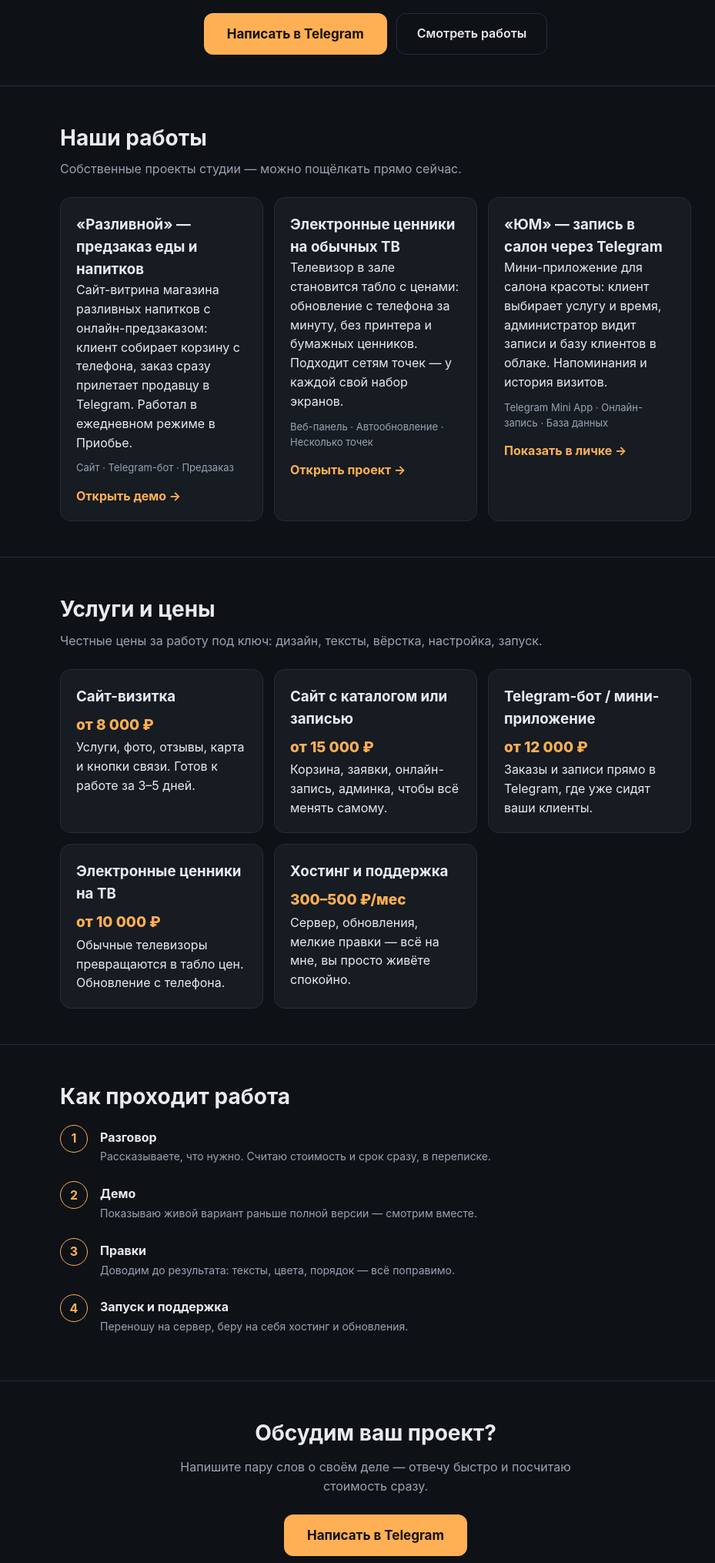
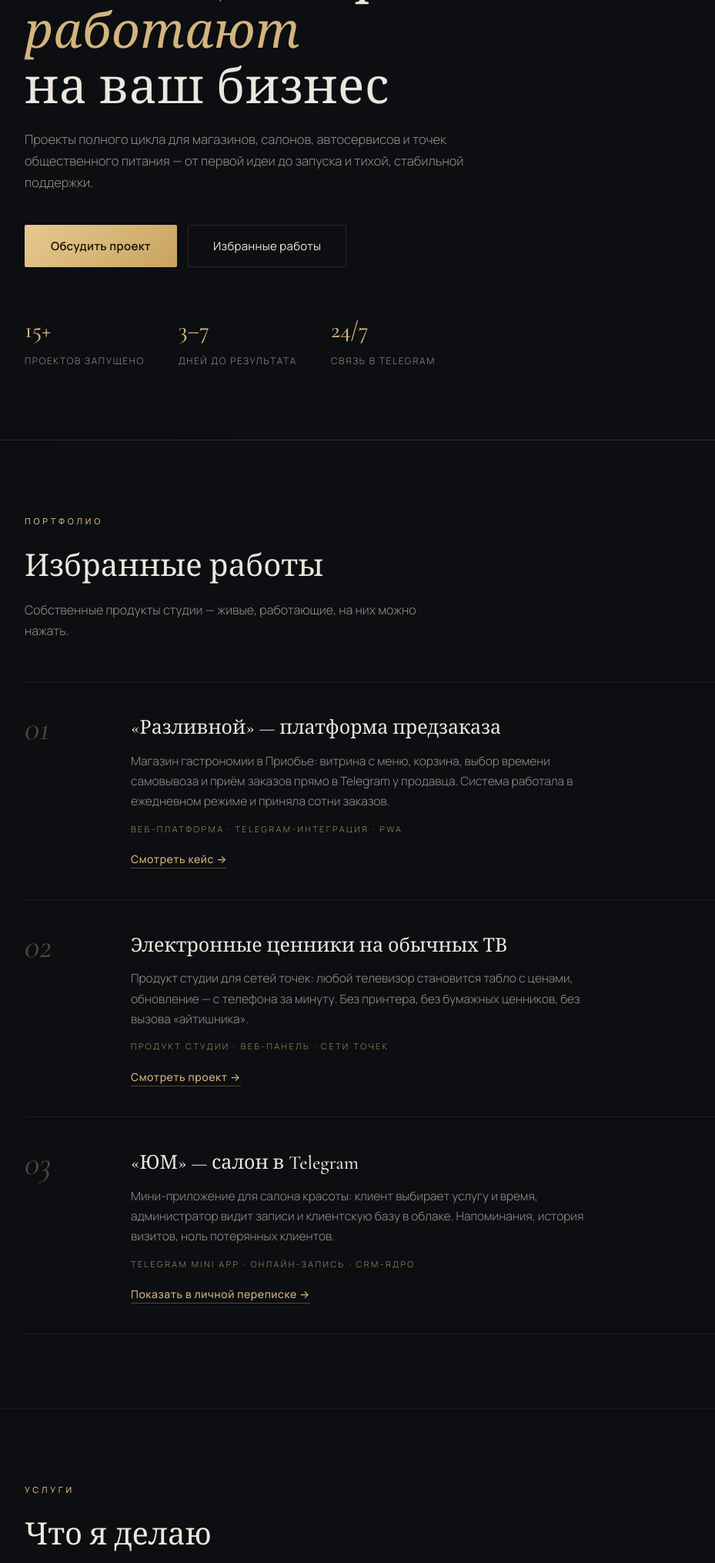
Before and after one commit to marsel-studio/marsel-studio.github.io, a plain HTML site: page index.html in a window 1280 px wide. Shown: the part 288-2318 px from the top of the page at 77% size, without its empty margins (152-1081 px from the left). Drawn offline with nearby package versions, Linux system fonts and the light colour scheme.

Commit message:
Premium redesign: serif typography, gold accents, case layout, services table, reveal animations

```diff
--- a/index.html
+++ b/index.html
@@ -3,120 +3,211 @@
 <head>
 <meta charset="UTF-8">
 <meta name="viewport" content="width=device-width, initial-scale=1.0">
-<title>Marsel Studio — сайты, боты и ценники для малого бизнеса</title>
-<meta name="description" content="Сайты-визитки, каталоги с онлайн-записью, Telegram-боты и электронные ценники на ТВ. Под ключ, с поддержкой. Работаем удалённо по всей России.">
+<title>Marsel Studio — цифровые продукты для бизнеса</title>
+<meta name="description" content="Веб-студия полного цикла: сайты, Telegram-приложения и цифровые табло для бизнеса. Личная работа автора, фиксированная стоимость, поддержка после запуска.">
+<link rel="preconnect" href="https://fonts.googleapis.com">
+<link rel="preconnect" href="https://fonts.gstatic.com" crossorigin>
+<link href="https://fonts.googleapis.com/css2?family=Cormorant+Garamond:ital,wght@0,400;0,500;0,600;1,400&family=Manrope:wght@300;400;500;600;700&display=swap" rel="stylesheet">
 <style>
-  :root { --bg:#0e1116; --card:#171b22; --line:#262d38; --txt:#e8eaf0; --mut:#9aa3b2; --acc:#ffb054; }
-  * { margin:0; padding:0; box-sizing:border-box; }
-  body { background:var(--bg); color:var(--txt); font-family:-apple-system,BlinkMacSystemFont,"Segoe UI",Roboto,Arial,sans-serif; line-height:1.55; }
-  .wrap { max-width:860px; margin:0 auto; padding:0 20px; }
-  header { padding:56px 0 40px; text-align:center; border-bottom:1px solid var(--line); }
-  .logo { font-size:14px; letter-spacing:3px; color:var(--acc); text-transform:uppercase; }
-  h1 { font-size:clamp(26px,5vw,40px); margin:14px 0 12px; line-height:1.2; }
-  .sub { color:var(--mut); font-size:17px; max-width:560px; margin:0 auto; }
-  .cta-row { margin-top:26px; display:flex; gap:12px; justify-content:center; flex-wrap:wrap; }
-  .btn { display:inline-block; background:var(--acc); color:#151005; font-weight:700; font-size:17px;
-         padding:14px 30px; border-radius:12px; text-decoration:none; }
-  .btn2 { display:inline-block; border:1px solid var(--line); color:var(--txt); font-weight:600; font-size:16px;
-          padding:13px 26px; border-radius:12px; text-decoration:none; }
-  h2 { font-size:clamp(20px,4vw,28px); margin:0 0 6px; }
-  .sec { padding:46px 0; border-bottom:1px solid var(--line); }
-  .lead { color:var(--mut); margin-bottom:24px; }
-  .grid { display:grid; grid-template-columns:repeat(auto-fit,minmax(240px,1fr)); gap:14px; }
-  .card { background:var(--card); border:1px solid var(--line); border-radius:14px; padding:20px; }
-  .price { color:var(--acc); font-weight:800; font-size:19px; margin:8px 0 2px; }
-  .tags { color:var(--mut); font-size:13px; margin:10px 0 14px; }
-  .demo { color:var(--acc); text-decoration:none; font-weight:700; }
-  .steps { counter-reset:s; }
-  .step { position:relative; padding:12px 0 12px 52px; }
-  .step::before { counter-increment:s; content:counter(s); position:absolute; left:0; top:8px;
-    width:34px; height:34px; border:1px solid var(--acc); color:var(--acc); border-radius:50%;
-    display:flex; align-items:center; justify-content:center; font-weight:700; }
-  .step b { display:block; font-size:16px; }
-  .step span { color:var(--mut); font-size:14px; }
-  .cta-box { text-align:center; padding:46px 0 10px; }
-  footer { color:var(--mut); font-size:13px; text-align:center; padding:26px 0 40px; }
-  @media (max-width:480px){ .cta-row{flex-direction:column;align-items:center} .btn,.btn2{width:100%;text-align:center} }
+  :root{
+    --bg:#0c0e11; --panel:#13161b; --line:rgba(211,180,126,.16); --line2:rgba(255,255,255,.06);
+    --gold:#d3b47e; --gold-dim:#a08c63; --txt:#ece7de; --mut:#97918a;
+    --serif:"Cormorant Garamond",Georgia,serif; --sans:"Manrope",-apple-system,"Segoe UI",Roboto,sans-serif;
+  }
+  *{margin:0;padding:0;box-sizing:border-box}
+  html{scroll-behavior:smooth}
+  body{background:var(--bg);color:var(--txt);font-family:var(--sans);font-weight:300;line-height:1.7;-webkit-font-smoothing:antialiased}
+  .wrap{max-width:960px;margin:0 auto;padding:0 24px}
+  .kicker{font-size:11px;letter-spacing:.34em;text-transform:uppercase;color:var(--gold);font-weight:500}
+  a{color:inherit}
+
+  /* ---------- header ---------- */
+  header{padding:110px 0 90px;border-bottom:1px solid var(--line);
+    background:radial-gradient(1200px 500px at 70% -10%,rgba(211,180,126,.07),transparent 60%)}
+  h1{font-family:var(--serif);font-weight:500;font-size:clamp(38px,6.4vw,64px);line-height:1.12;margin:22px 0 18px;letter-spacing:.01em}
+  h1 em{font-style:italic;color:var(--gold)}
+  .sub{max-width:590px;color:var(--mut);font-size:16.5px}
+  .cta-row{margin-top:40px;display:flex;gap:14px;flex-wrap:wrap;align-items:center}
+  .btn{display:inline-block;background:linear-gradient(135deg,#e6c88f,#c9a45f);color:#171207;font-weight:600;
+    font-size:15px;letter-spacing:.02em;padding:15px 34px;border-radius:2px;text-decoration:none;transition:.25s}
+  .btn:hover{filter:brightness(1.06)}
+  .btn-ghost{display:inline-block;border:1px solid var(--line);color:var(--txt);font-weight:400;font-size:15px;
+    padding:14px 32px;border-radius:2px;text-decoration:none;letter-spacing:.02em;transition:.25s}
+  .btn-ghost:hover{border-color:var(--gold-dim);color:var(--gold)}
+  .facts{margin-top:56px;display:flex;gap:44px;flex-wrap:wrap}
+  .fact b{display:block;font-family:var(--serif);font-size:30px;font-weight:500;color:var(--gold)}
+  .fact span{font-size:12px;letter-spacing:.14em;text-transform:uppercase;color:var(--mut)}
+
+  /* ---------- sections ---------- */
+  section{padding:96px 0;border-bottom:1px solid var(--line2)}
+  h2{font-family:var(--serif);font-weight:500;font-size:clamp(28px,4.4vw,40px);margin:14px 0 10px}
+  .lead{color:var(--mut);max-width:560px;margin-bottom:52px}
+
+  /* works */
+  .work{display:grid;grid-template-columns:110px 1fr;gap:28px;padding:38px 0;border-top:1px solid var(--line2);align-items:start}
+  .work:last-child{border-bottom:1px solid var(--line2)}
+  .num{font-family:var(--serif);font-size:44px;font-style:italic;color:rgba(211,180,126,.35);line-height:1}
+  .work h3{font-family:var(--serif);font-weight:500;font-size:25px;margin-bottom:8px}
+  .work p{color:var(--mut);font-size:15.5px;max-width:620px}
+  .tags{margin:14px 0 16px;font-size:11px;letter-spacing:.22em;text-transform:uppercase;color:var(--gold-dim)}
+  .demo{color:var(--gold);text-decoration:none;font-size:14px;font-weight:500;letter-spacing:.04em;border-bottom:1px solid rgba(211,180,126,.35);padding-bottom:2px;transition:.25s}
+  .demo:hover{border-color:var(--gold);filter:brightness(1.15)}
+
+  /* services table */
+  .srv{border-top:1px solid var(--line)}
+  .srv-row{display:grid;grid-template-columns:1fr 220px;gap:24px;padding:30px 0;border-bottom:1px solid var(--line2);align-items:baseline}
+  .srv-row h3{font-family:var(--serif);font-weight:500;font-size:22px;margin-bottom:4px}
+  .srv-row p{color:var(--mut);font-size:14.5px;max-width:520px}
+  .price{font-family:var(--serif);font-size:24px;color:var(--gold);text-align:right;white-space:nowrap}
+  .price small{display:block;font-family:var(--sans);font-size:11px;letter-spacing:.18em;text-transform:uppercase;color:var(--mut);margin-top:2px}
+
+  /* process */
+  .proc{display:grid;grid-template-columns:1fr 1fr;gap:36px 56px;max-width:820px}
+  .step .rn{font-family:var(--serif);font-style:italic;font-size:26px;color:var(--gold);margin-bottom:6px}
+  .step b{display:block;font-weight:600;font-size:16px;margin-bottom:4px}
+  .step span{color:var(--mut);font-size:14.5px}
+
+  /* contact */
+  .cta-box{text-align:center;padding:110px 0}
+  .cta-box h2{margin-bottom:12px}
+  .cta-box .lead{margin:14px auto 40px;text-align:center}
+  footer{color:var(--mut);font-size:12.5px;letter-spacing:.08em;text-align:center;padding:34px 0 46px}
+  footer b{color:var(--gold);font-weight:500;letter-spacing:.28em;text-transform:uppercase;font-size:11px}
+
+  /* reveal animation */
+  .rv{opacity:0;transform:translateY(18px);transition:opacity .8s ease,transform .8s ease}
+  .rv.in{opacity:1;transform:none}
+  @media (prefers-reduced-motion:reduce){.rv{opacity:1;transform:none;transition:none}}
+
+  @media (max-width:640px){
+    header{padding:80px 0 64px}
+    section{padding:64px 0}
+    .work{grid-template-columns:1fr;gap:10px;padding:30px 0}
+    .num{font-size:30px}
+    .srv-row{grid-template-columns:1fr;gap:8px}
+    .price{text-align:left}
+    .proc{grid-template-columns:1fr}
+    .facts{gap:26px}
+  }
 </style>
 </head>
 <body>
 
 <header>
   <div class="wrap">
-    <div class="logo">Marsel Studio</div>
-    <h1>Сайты, боты и ценники<br>для малого бизнеса — под ключ</h1>
-    <p class="sub">Делаю для магазинов, салонов, автосервисов и точек общественного питания: от простой визитки до приёма заказов прямо в Telegram. С поддержкой после запуска.</p>
-    <div class="cta-row">
-      <a class="btn" href="https://t.me/mira_sunside" target="_blank">Написать в Telegram</a>
-      <a class="btn2" href="#works">Смотреть работы</a>
+    <div class="kicker rv">Marsel Studio · цифровая студия</div>
+    <h1 class="rv">Сайты, приложения<br>и табло, которые <em>работают</em><br>на ваш бизнес</h1>
+    <p class="sub rv">Проекты полного цикла для магазинов, салонов, автосервисов и точек общественного питания — от первой идеи до запуска и тихой, стабильной поддержки.</p>
+    <div class="cta-row rv">
+      <a class="btn" href="https://t.me/mira_sunside" target="_blank">Обсудить проект</a>
+      <a class="btn-ghost" href="#works">Избранные работы</a>
+    </div>
+    <div class="facts rv">
+      <div class="fact"><b>15+</b><span>проектов запущено</span></div>
+      <div class="fact"><b>3–7</b><span>дней до результата</span></div>
+      <div class="fact"><b>24/7</b><span>связь в Telegram</span></div>
     </div>
   </div>
 </header>
 
-<section class="sec" id="works">
+<section id="works">
   <div class="wrap">
-    <h2>Наши работы</h2>
-    <p class="lead">Собственные проекты студии — можно пощёлкать прямо сейчас.</p>
-    <div class="grid">
-      <div class="card">
-        <h3>«Разливной» — предзаказ еды и напитков</h3>
-        <p>Сайт-витрина магазина разливных напитков с онлайн-предзаказом: клиент собирает корзину с телефона, заказ сразу прилетает продавцу в Telegram. Работал в ежедневном режиме в Приобье.</p>
-        <div class="tags">Сайт · Telegram-бот · Предзаказ</div>
-        <a class="demo" href="https://marsel-studio.github.io/razlivnoy-priobye/" target="_blank">Открыть демо →</a>
+    <div class="kicker rv">Портфолио</div>
+    <h2 class="rv">Избранные работы</h2>
+    <p class="lead rv">Собственные продукты студии — живые, работающие, на них можно нажать.</p>
+
+    <div class="work rv">
+      <div class="num">01</div>
+      <div>
+        <h3>«Разливной» — платформа предзаказа</h3>
+        <p>Магазин гастрономии в Приобье: витрина с меню, корзина, выбор времени самовывоза и приём заказов прямо в Telegram у продавца. Система работала в ежедневном режиме и приняла сотни заказов.</p>
+        <div class="tags">Веб-платформа · Telegram-интеграция · PWA</div>
+        <a class="demo" href="https://marsel-studio.github.io/razlivnoy-priobye/" target="_blank">Смотреть кейс →</a>
       </div>
-      <div class="card">
+    </div>
+
+    <div class="work rv">
+      <div class="num">02</div>
+      <div>
         <h3>Электронные ценники на обычных ТВ</h3>
-        <p>Телевизор в зале становится табло с ценами: обновление с телефона за минуту, без принтера и бумажных ценников. Подходит сетям точек — у каждой свой набор экранов.</p>
-        <div class="tags">Веб-панель · Автообновление · Несколько точек</div>
-        <a class="demo" href="https://marsel-studio.github.io/cenniki-signage/" target="_blank">Открыть проект →</a>
+        <p>Продукт студии для сетей точек: любой телевизор становится табло с ценами, обновление — с телефона за минуту. Без принтера, без бумажных ценников, без вызова «айтишника».</p>
+        <div class="tags">Продукт студии · Веб-панель · Сети точек</div>
+        <a class="demo" href="https://marsel-studio.github.io/cenniki-signage/" target="_blank">Смотреть проект →</a>
       </div>
-      <div class="card">
-        <h3>«ЮМ» — запись в салон через Telegram</h3>
-        <p>Мини-приложение для салона красоты: клиент выбирает услугу и время, администратор видит записи и базу клиентов в облаке. Напоминания и история визитов.</p>
-        <div class="tags">Telegram Mini App · Онлайн-запись · База данных</div>
-        <a class="demo" href="https://t.me/mira_sunside" target="_blank">Показать в личке →</a>
+    </div>
+
+    <div class="work rv">
+      <div class="num">03</div>
+      <div>
+        <h3>«ЮМ» — салон в Telegram</h3>
+        <p>Мини-приложение для салона красоты: клиент выбирает услугу и время, администратор видит записи и клиентскую базу в облаке. Напоминания, история визитов, ноль потерянных клиентов.</p>
+        <div class="tags">Telegram Mini App · Онлайн-запись · CRM-ядро</div>
+        <a class="demo" href="https://t.me/mira_sunside" target="_blank">Показать в личной переписке →</a>
       </div>
     </div>
   </div>
 </section>
 
-<section class="sec">
+<section>
   <div class="wrap">
-    <h2>Услуги и цены</h2>
-    <p class="lead">Честные цены за работу под ключ: дизайн, тексты, вёрстка, настройка, запуск.</p>
-    <div class="grid">
-      <div class="card"><h3>Сайт-визитка</h3><div class="price">от 8 000 ₽</div><p>Услуги, фото, отзывы, карта и кнопки связи. Готов к работе за 3–5 дней.</p></div>
-      <div class="card"><h3>Сайт с каталогом или записью</h3><div class="price">от 15 000 ₽</div><p>Корзина, заявки, онлайн-запись, админка, чтобы всё менять самому.</p></div>
-      <div class="card"><h3>Telegram-бот / мини-приложение</h3><div class="price">от 12 000 ₽</div><p>Заказы и записи прямо в Telegram, где уже сидят ваши клиенты.</p></div>
-      <div class="card"><h3>Электронные ценники на ТВ</h3><div class="price">от 10 000 ₽</div><p>Обычные телевизоры превращаются в табло цен. Обновление с телефона.</p></div>
-      <div class="card"><h3>Хостинг и поддержка</h3><div class="price">300–500 ₽/мес</div><p>Сервер, обновления, мелкие правки — всё на мне, вы просто живёте спокойно.</p></div>
+    <div class="kicker rv">Услуги</div>
+    <h2 class="rv">Что я делаю</h2>
+    <p class="lead rv">Стоимость фиксируется до начала работ и не растёт по ходу проекта.</p>
+    <div class="srv rv">
+      <div class="srv-row">
+        <div><h3>Сайт-визитка под ключ</h3><p>Ваше дело в интернете: услуги, атмосфера, отзывы, карта и кнопки связи. Дизайн, тексты, вёрстка и запуск.</p></div>
+        <div class="price">от 8 000 ₽<small>3–5 дней</small></div>
+      </div>
+      <div class="srv-row">
+        <div><h3>Сайт с каталогом или онлайн-записью</h3><p>Корзина, заявки, запись на услуги и админка, которой владеете вы — менять цены и фото не нужен никто.</p></div>
+        <div class="price">от 15 000 ₽<small>от 7 дней</small></div>
+      </div>
+      <div class="srv-row">
+        <div><h3>Telegram-бот / мини-приложение</h3><p>Заказы и записи там, где уже живут ваши клиенты. Уведомления, подтверждения, повторные продажи.</p></div>
+        <div class="price">от 12 000 ₽<small>от 7 дней</small></div>
+      </div>
+      <div class="srv-row">
+        <div><h3>Электронные ценники на ТВ</h3><p>Табло цен из обычных телевизоров. Обновление с телефона, поддержка сетей точек и франшиз.</p></div>
+        <div class="price">от 10 000 ₽<small>по проекту</small></div>
+      </div>
+      <div class="srv-row">
+        <div><h3>Хостинг и поддержка</h3><p>Сервер, обновления, резервные копии и мелкие правки — на моей стороне. Вы занимаетесь делом.</p></div>
+        <div class="price">300–500 ₽<small>в месяц</small></div>
+      </div>
     </div>
   </div>
 </section>
 
-<section class="sec">
+<section>
   <div class="wrap">
-    <h2>Как проходит работа</h2>
-    <div class="steps steps-wrap" style="max-width:560px;">
-      <div class="step"><b>Разговор</b><span>Рассказываете, что нужно. Считаю стоимость и срок сразу, в переписке.</span></div>
-      <div class="step"><b>Демо</b><span>Показываю живой вариант раньше полной версии — смотрим вместе.</span></div>
-      <div class="step"><b>Правки</b><span>Доводим до результата: тексты, цвета, порядок — всё поправимо.</span></div>
-      <div class="step"><b>Запуск и поддержка</b><span>Переношу на сервер, беру на себя хостинг и обновления.</span></div>
+    <div class="kicker rv">Процесс</div>
+    <h2 class="rv">Как проходит работа</h2>
+    <p class="lead rv">Спокойно и предсказуемо — без «сроки съехали» и сюрпризов в счёте.</p>
+    <div class="proc">
+      <div class="step rv"><div class="rn">I</div><b>Разговор</b><span>Рассказываете о деле. Считаю стоимость и срок сразу, в переписке, без визитов и звонков-допросов.</span></div>
+      <div class="step rv"><div class="rn">II</div><b>Живое демо</b><span>Показываю работающий вариант раньше полной версии — вы видите, за что платите.</span></div>
+      <div class="step rv"><div class="rn">III</div><b>Доводка</b><span>Тексты, порядок, оттенки — правки до результата. Это часть работы, а не «доп. услуга».</span></div>
+      <div class="step rv"><div class="rn">IV</div><b>Запуск и забота</b><span>Переношу на сервер, беру хостинг и обновления на себя. Через полгода всё работает так же тихо.</span></div>
     </div>
   </div>
 </section>
 
 <section class="cta-box">
   <div class="wrap">
-    <h2>Обсудим ваш проект?</h2>
-    <p class="lead" style="max-width:520px;margin:10px auto 24px;">Напишите пару слов о своём деле — отвечу быстро и посчитаю стоимость сразу.</p>
-    <a class="btn" href="https://t.me/mira_sunside" target="_blank">Написать в Telegram</a>
+    <div class="kicker rv">Связь</div>
+    <h2 class="rv">Обсудим ваш проект</h2>
+    <p class="lead rv">Напишите пару слов о своём деле — отвечу лично и посчитаю стоимость сразу. Первичный разговор и оценка — бесплатно.</p>
+    <a class="btn rv" href="https://t.me/mira_sunside" target="_blank">Написать в Telegram</a>
   </div>
 </section>
 
 <footer>
-  <div class="wrap">Marsel Studio · Приобье, ХМАО · работаем удалённо по всей России</div>
+  <div class="wrap"><b>Marsel Studio</b><br><br>Приобье, ХМАО · работаем удалённо по всей России</div>
 </footer>
 
+<script>
+  const io=new IntersectionObserver(es=>es.forEach(e=>{if(e.isIntersecting){e.target.classList.add('in');io.unobserve(e.target)}}),{threshold:.12});
+  document.querySelectorAll('.rv').forEach((el,i)=>{el.style.transitionDelay=(i%4)*60+'ms';io.observe(el)});
+</script>
 </body>
 </html>
```
